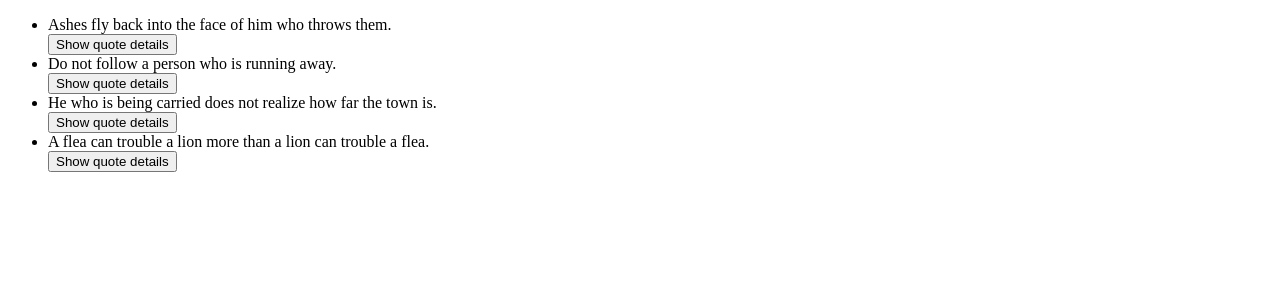
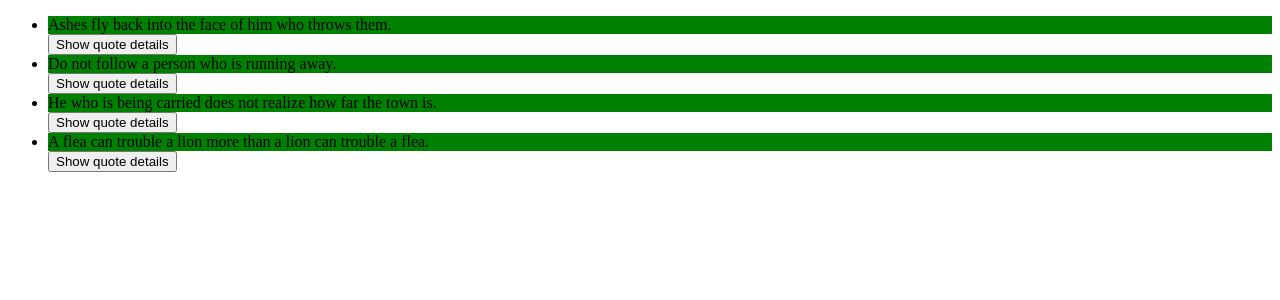
Before and after one commit to Clinton-dev/quotes-app, an Angular app: page / in a window 1280 px wide. Shown: the top 300 px of the page. Built offline with nearby package versions, Linux system fonts and the light colour scheme.

Commit message:
Create highest upvotes highlight directive

```diff
--- a/src/app/app.module.ts
+++ b/src/app/app.module.ts
@@ -5,12 +5,14 @@ import { AppRoutingModule } from './app-routing.module';
 import { AppComponent } from './app.component';
 import { QuoteComponent } from './quote/quote.component';
 import { QuoteDetailComponent } from './quote-detail/quote-detail.component';
+import { HighestUpvotesDirective } from './highest-upvotes.directive';
 
 @NgModule({
   declarations: [
     AppComponent,
     QuoteComponent,
-    QuoteDetailComponent
+    QuoteDetailComponent,
+    HighestUpvotesDirective
   ],
   imports: [
     BrowserModule,
--- /dev/null
+++ b/src/app/highest-upvotes.directive.ts
@@ -0,0 +1,12 @@
+import { Directive, ElementRef } from '@angular/core';
+
+@Directive({
+  selector: '[appHighestUpvotes]'
+})
+export class HighestUpvotesDirective {
+
+  constructor(private elem:ElementRef) {
+    this.elem.nativeElement.style.backgroundColor = 'green';
+  }
+
+}
--- a/src/app/quote/quote.component.html
+++ b/src/app/quote/quote.component.html
@@ -1,6 +1,6 @@
 <ul>
     <div *ngFor="let quote of quotes;let i = index">
-        <li > {{quote.name}} </li>
+        <li appHighestUpvotes> {{quote.name}} </li>
         <button (click)="toggleDetails(i)">Show quote details</button>
         <app-quote-detail *ngIf="quote.showDescription" [quote]="quote" (isVoted) = "updateVote($event, i)"></app-quote-detail>
     </div>
```
Also changed, not shown: 1 other file (tests, documents, lock files or other folders).
